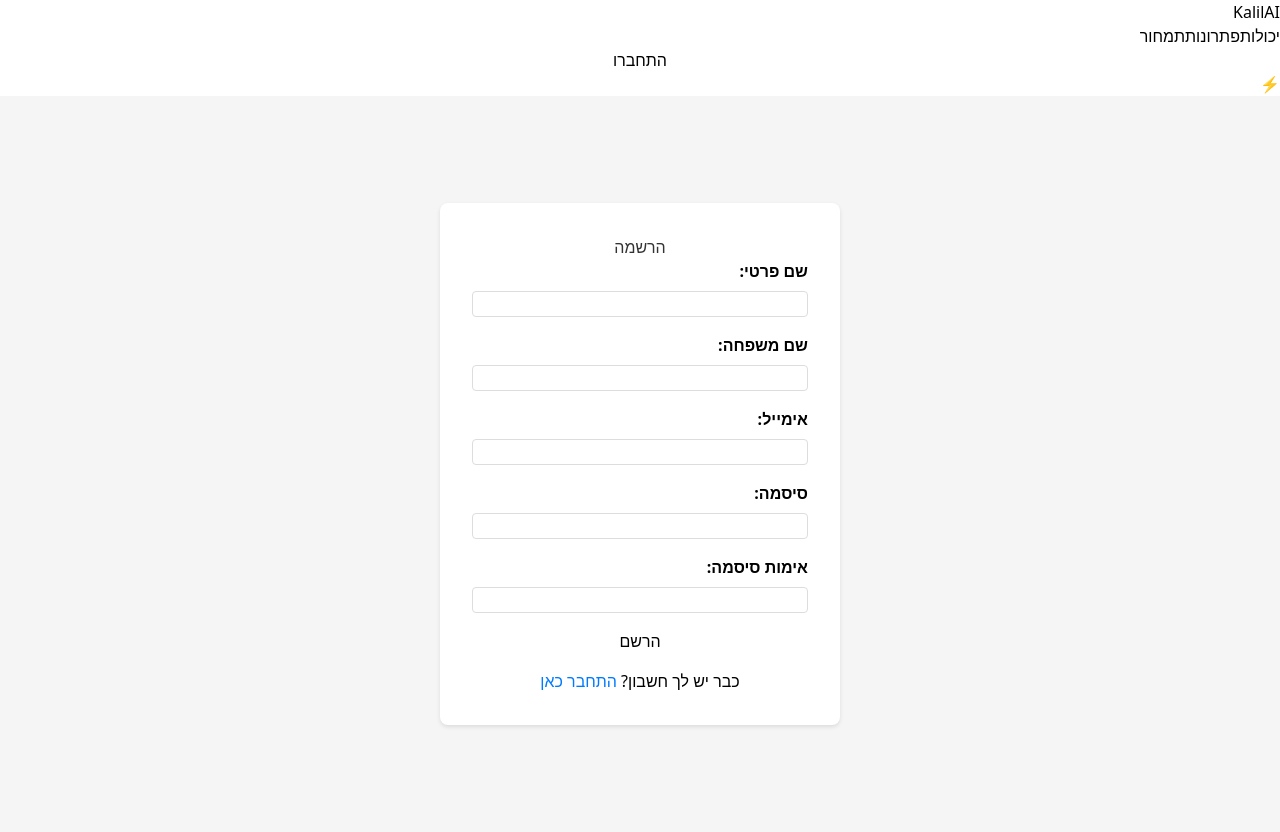
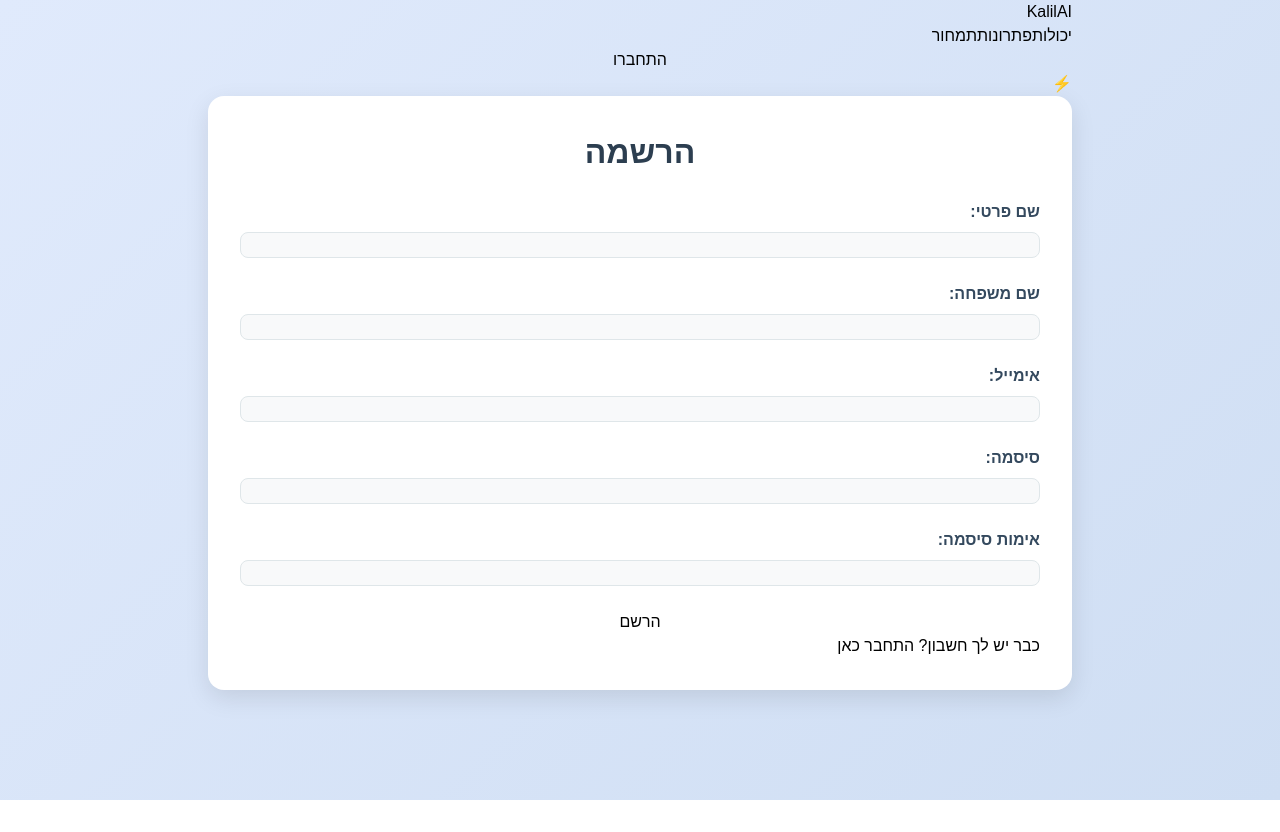
Before and after one commit to tachlesai/studentsummary, a React (Vite) app in the folder Student_summary/: page /signup in a window 1280 px wide. After the commit the page ends 800 px from the top, so only its background shows below. Built offline with nearby package versions, Linux system fonts and the light colour scheme.

Commit message:
Resolved merge conflicts

```diff
--- a/Student_summary/src/styles/Login.css
+++ b/Student_summary/src/styles/Login.css
@@ -1,64 +1,114 @@
-.login-container {
-  min-height: calc(100vh - 64px);
+body {
+  font-family: 'Heebo', sans-serif;
+  margin: 0;
+  padding: 0;
+  background: linear-gradient(135deg, #eef2f3, #8e9eab);
   display: flex;
   justify-content: center;
   align-items: center;
-  padding: 2rem;
-  background-color: #f5f5f5;
+  min-height: 100vh;
+  direction: rtl;
+}
+
+.login-container {
+  display: flex;
+  justify-content: center;
+  align-items: center;
+  background: white;
+  border-radius: 16px;
+  box-shadow: 0 8px 24px rgba(0, 0, 0, 0.1);
+  overflow: hidden;
+  width: 100%; /* Adjusted to fit the entire screen width */
+  /*height: 100vh; /* Adjusted to fit the entire screen height */
+  padding: 3rem;
 }
 
 .login-form {
-  background-color: white;
-  padding: 2rem;
-  border-radius: 8px;
-  box-shadow: 0 2px 4px rgba(0, 0, 0, 0.1);
-  width: 100%;
-  max-width: 400px;
+  width: 100vh;
+}
+
+.login-form h2 {
+  font-size: 2.5rem;
+  color: #2c3e50;
+  text-align: center;
+  margin-bottom: 1.5rem;
+  font-weight: 700;
 }
 
 .form-group {
-  margin-bottom: 1rem;
+  margin-bottom: 1.5rem;
 }
 
 label {
   display: block;
   margin-bottom: 0.5rem;
-  font-weight: bold;
+  font-weight: 600;
+  color: #34495e;
 }
 
 input {
   width: 100%;
-  padding: 0.5rem;
-  border: 1px solid #ddd;
-  border-radius: 4px;
+  padding: 0.75rem;
+  border: 1px solid #dfe6e9;
+  border-radius: 8px;
   font-size: 1rem;
+  background-color: #f8f9fa;
+  transition: all 0.3s ease-in-out;
+}
+
+input:focus {
+  outline: none;
+  border-color: #3498db;
+  box-shadow: 0 0 8px rgba(52, 152, 219, 0.3);
 }
 
 button {
   width: 100%;
-  padding: 0.75rem;
-  background-color: #007bff;
+  padding: 0.85rem;
+  background: linear-gradient(135deg, #3498db, #2ecc71);
   color: white;
   border: none;
-  border-radius: 4px;
-  font-size: 1rem;
+  border-radius: 8px;
+  font-size: 1.2rem; /* Slightly larger font size for buttons */
+  font-weight: bold;
   cursor: pointer;
-  transition: background-color 0.2s;
+  transition: all 0.3s ease-in-out;
 }
 
 button:hover {
-  background-color: #0056b3;
+  background: linear-gradient(135deg, #2ecc71, #3498db);
+  transform: translateY(-2px);
+  box-shadow: 0 8px 16px rgba(0, 0, 0, 0.1);
 }
 
-h2 {
-  text-align: center;
+.google-login {
+  display: flex;
+  align-items: center;
+  justify-content: center;
+  padding: 0.75rem;
+  border: 1px solid #dfe6e9;
+  border-radius: 8px;
+  font-size: 1.1rem; /* Slightly larger font size for Google login */
+  color: #34495e;
+  cursor: pointer;
+  transition: all 0.3s ease-in-out;
   margin-bottom: 1.5rem;
 }
 
-.success-message {
-  padding: 1rem;
-  background-color: #f0fff4;
-  border: 1px solid #68d391;
-  border-radius: 0.375rem;
-  text-align: center;
+.google-login:hover {
+  background: #f1f2f6;
+  box-shadow: 0 4px 8px rgba(0, 0, 0, 0.1);
 }
+
+.google-login img {
+  width: 24px; /* Slightly larger icon size */
+  height: 24px;
+  margin-left: 0.5rem;
+}
+
+.or-divider {
+  display: flex;
+  align-items: center;
+  justify-content: center;
+  margin: 1.5rem 0;
+}
--- a/Student_summary/src/styles/SignUp.css
+++ b/Student_summary/src/styles/SignUp.css
@@ -1,72 +1,163 @@
-.signup-container {
-  min-height: calc(100vh - 64px);
+body {
+  font-family: 'Heebo', sans-serif;
+  margin: 0;
+  padding: 0;
+  background: linear-gradient(135deg, #eef2f3, #8e9eab);
   display: flex;
   justify-content: center;
   align-items: center;
-  padding: 2rem;
-  background-color: #f5f5f5;
+  min-height: 100vh;
   direction: rtl;
+
+  background: linear-gradient(135deg, #e0eafc, #cfdef3);
+
+
+}
+
+.signup-container {
+  display: flex;
+  flex-direction: column; /* Stack elements vertically */
+  justify-content: center;
+  align-items: center;
+  background: white;
+  border-radius: 16px;
+  box-shadow: 0 8px 24px rgba(0, 0, 0, 0.1);
+  width: 100%; /* Adjusted for a more natural width */
+  /*max-width: 100%; /* Maximum width for larger screens */
+  padding: 2rem; /* Reduced padding to fit content better */
 }
 
 .signup-form {
-  background-color: white;
-  padding: 2rem;
-  border-radius: 8px;
-  box-shadow: 0 2px 4px rgba(0, 0, 0, 0.1);
-  width: 100%;
-  max-width: 400px;
+  width: 100vh;
+}
+
+.signup-form h2 {
+  font-size: 2rem;
+  color: #2c3e50;
+  text-align: center;
+  margin-bottom: 1.5rem;
+  font-weight: 700;
 }
 
 .form-group {
-  margin-bottom: 1rem;
+  margin-bottom: 1.5rem;
 }
 
 label {
   display: block;
   margin-bottom: 0.5rem;
-  font-weight: bold;
+  font-weight: 600;
+  color: #34495e;
 }
 
 input {
   width: 100%;
-  padding: 0.5rem;
-  border: 1px solid #ddd;
-  border-radius: 4px;
+  padding: 0.75rem;
+  border: 1px solid #dfe6e9;
+  border-radius: 8px;
   font-size: 1rem;
+  background-color: #f8f9fa;
+  transition: all 0.3s ease-in-out;
+}
+
+input:focus {
+  outline: none;
+  border-color: #3498db;
+  box-shadow: 0 0 8px rgba(52, 152, 219, 0.3);
 }
 
 button {
   width: 100%;
-  padding: 0.75rem;
-  background-color: #28a745;
+  padding: 0.85rem;
+  background: linear-gradient(135deg, #3498db, #2ecc71);
   color: white;
   border: none;
-  border-radius: 4px;
-  font-size: 1rem;
+  border-radius: 8px;
+  font-size: 1.1rem;
+  font-weight: bold;
   cursor: pointer;
-  transition: background-color 0.2s;
-  margin-top: 1rem;
+  transition: all 0.3s ease-in-out;
 }
 
 button:hover {
-  background-color: #218838;
+  background: linear-gradient(135deg, #2ecc71, #3498db);
+  transform: translateY(-2px);
+  box-shadow: 0 8px 16px rgba(0, 0, 0, 0.1);
 }
 
-h2 {
-  text-align: center;
+.google-login {
+  display: flex;
+  align-items: center;
+  justify-content: center;
+  padding: 0.75rem;
+  border: 1px solid #dfe6e9;
+  border-radius: 8px;
+  font-size: 1rem;
+  color: #34495e;
+  cursor: pointer;
+  transition: all 0.3s ease-in-out;
   margin-bottom: 1.5rem;
 }
 
-.login-link {
-  text-align: center;
-  margin-top: 1rem;
+.google-login:hover {
+  background: #f1f2f6;
+  box-shadow: 0 4px 8px rgba(0, 0, 0, 0.1);
 }
 
-.login-link a {
-  color: #007bff;
-  text-decoration: none;
+.google-login img {
+  width: 24px;
+  height: 24px;
+  margin-left: 0.5rem;
 }
 
-.login-link a:hover {
-  text-decoration: underline;
+.or-divider {
+  display: flex;
+  align-items: center;
+  justify-content: center;
+  margin: 1.5rem 0;
 }
+
+.or-divider::before,
+.or-divider::after {
+  content: '';
+  flex: 1;
+  height: 1px;
+  background-color: #dfe6e9;
+  margin: 0 1rem;
+}
+
+.or-divider span {
+  color: #7f8c8d;
+  font-size: 0.9rem;
+}
+
+.password-wrapper {
+  position: relative;
+}
+
+.password-wrapper input {
+  padding-right: 2.5rem;
+}
+
+.toggle-password {
+  position: absolute;
+  top: 50%;
+  right: 0.75rem;
+  transform: translateY(-50%);
+  cursor: pointer;
+  font-size: 1rem;
+  color: #7f8c8d;
+}
+
+/* Media Query for Responsiveness */
+@media (max-width: 768px) {
+  .signup-container {
+    width: 90%;
+    padding: 1.5rem;
+  }
+
+  .signup-form h2 {
+    font-size: 1.8rem;
+    color: blue;
+  }
+}
```
